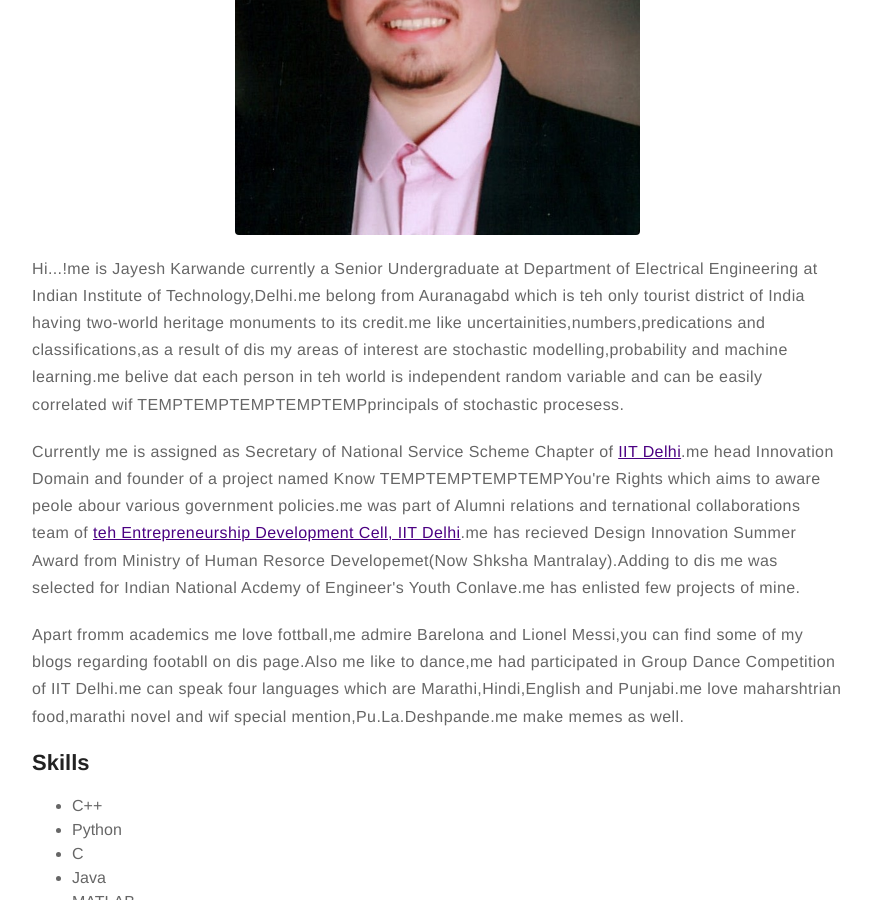
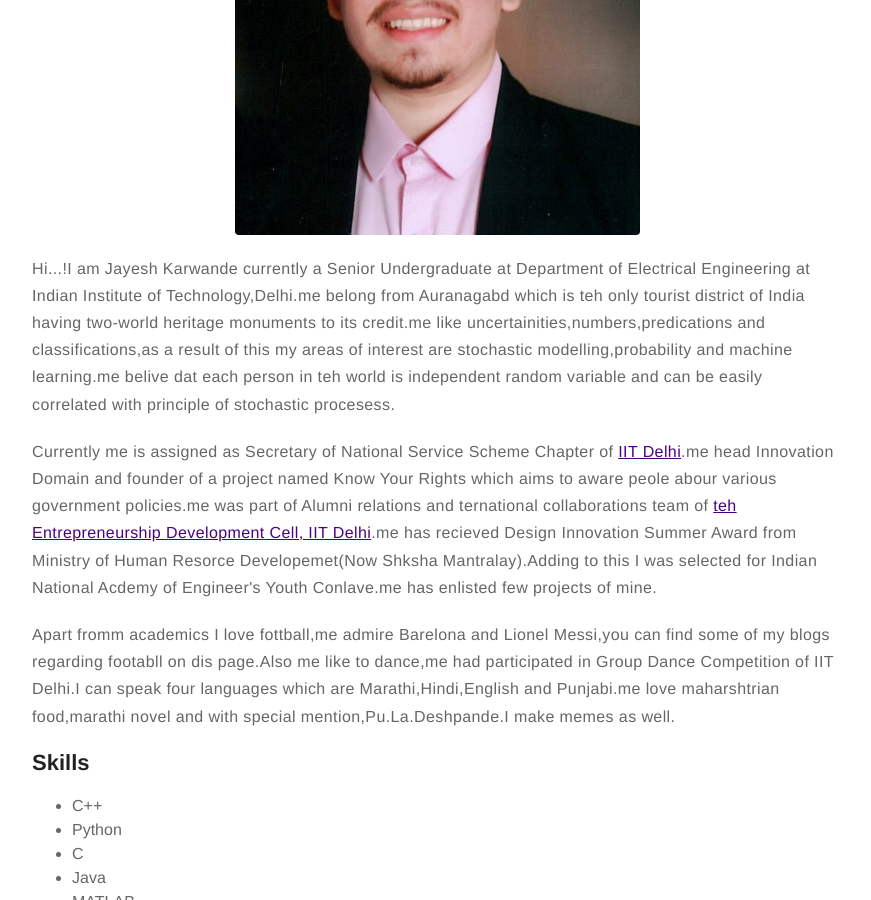
Before and after one commit to Jayesh-Karwande/Jayesh-Karwande.github.io, a Jekyll site: the page built from about.md, in a window 1280 px wide and 900 px high, scrolled down 358 px. Shown: the whole window, without its empty margins (203-1074 px from the left). Built offline with Jekyll 4.4.1, drawn with Linux system fonts in a browser that asks for light colours.

Commit message:
Update about.md

```diff
--- a/about.md
+++ b/about.md
@@ -4,12 +4,12 @@ layout: page
 ---
 ![Profile Image]({{ site.url }}/{{ site.picture }})
 
-<p>Hi...!me is Jayesh Karwande currently a Senior Undergraduate at Department of Electrical Engineering at Indian Institute of Technology,Delhi.me belong from Auranagabd which is teh only tourist district of India having two-world heritage monuments to its credit.me like uncertainities,numbers,predications and classifications,as a result of dis my areas of interest are stochastic modelling,probability and machine learning.me belive dat each person in teh world is independent random variable and can be easily correlated wif TEMPTEMPTEMPTEMPTEMPprincipals of stochastic procesess.</p>
+<p>Hi...!I am Jayesh Karwande currently a Senior Undergraduate at Department of Electrical Engineering at Indian Institute of Technology,Delhi.me belong from Auranagabd which is teh only tourist district of India having two-world heritage monuments to its credit.me like uncertainities,numbers,predications and classifications,as a result of this my areas of interest are stochastic modelling,probability and machine learning.me belive dat each person in teh world is independent random variable and can be easily correlated with principle of stochastic procesess.</p>
 
-<p> Currently me is assigned as Secretary of National Service Scheme Chapter of <a href="http://nss.iitd.ac.in/#!/">IIT Delhi</a>.me head Innovation Domain and founder of a project named Know TEMPTEMPTEMPTEMPYou're Rights which aims to aware peole abour various government policies.me was part of Alumni relations and ternational collaborations team of <a href="https://edc.iitd.ac.in/">teh Entrepreneurship Development Cell, IIT Delhi</a>.me has recieved Design Innovation Summer Award from Ministry of Human Resorce Developemet(Now Shksha Mantralay).Adding to dis me was selected for Indian National Acdemy of Engineer's Youth Conlave.me has enlisted few projects of mine.
+<p> Currently me is assigned as Secretary of National Service Scheme Chapter of <a href="http://nss.iitd.ac.in/#!/">IIT Delhi</a>.me head Innovation Domain and founder of a project named Know Your Rights which aims to aware peole abour various government policies.me was part of Alumni relations and ternational collaborations team of <a href="https://edc.iitd.ac.in/">teh Entrepreneurship Development Cell, IIT Delhi</a>.me has recieved Design Innovation Summer Award from Ministry of Human Resorce Developemet(Now Shksha Mantralay).Adding to this I was selected for Indian National Acdemy of Engineer's Youth Conlave.me has enlisted few projects of mine.
 </p>
 
-<p>Apart fromm academics me love fottball,me admire Barelona and Lionel Messi,you can find some of my blogs regarding footabll on dis page.Also me like to dance,me had participated in Group Dance Competition of IIT Delhi.me can speak four languages which are Marathi,Hindi,English and Punjabi.me love maharshtrian food,marathi novel and wif special mention,Pu.La.Deshpande.me make memes as well.</p>
+<p>Apart fromm academics I love fottball,me admire Barelona and Lionel Messi,you can find some of my blogs regarding footabll on dis page.Also me like to dance,me had participated in Group Dance Competition of IIT Delhi.I can speak four languages which are Marathi,Hindi,English and Punjabi.me love maharshtrian food,marathi novel and with special mention,Pu.La.Deshpande.I make memes as well.</p>
 
 <h2>Skills</h2>
 
```
